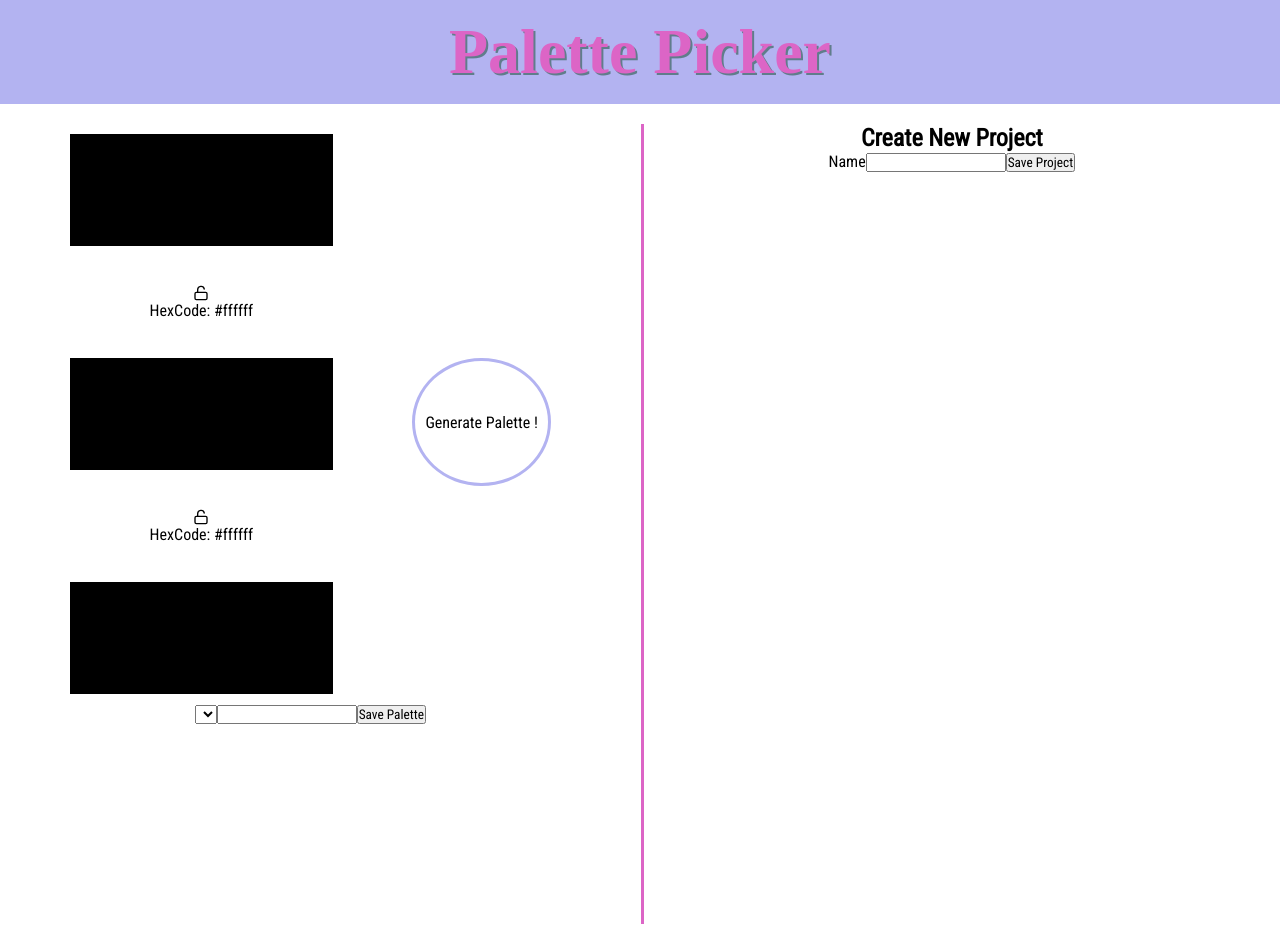
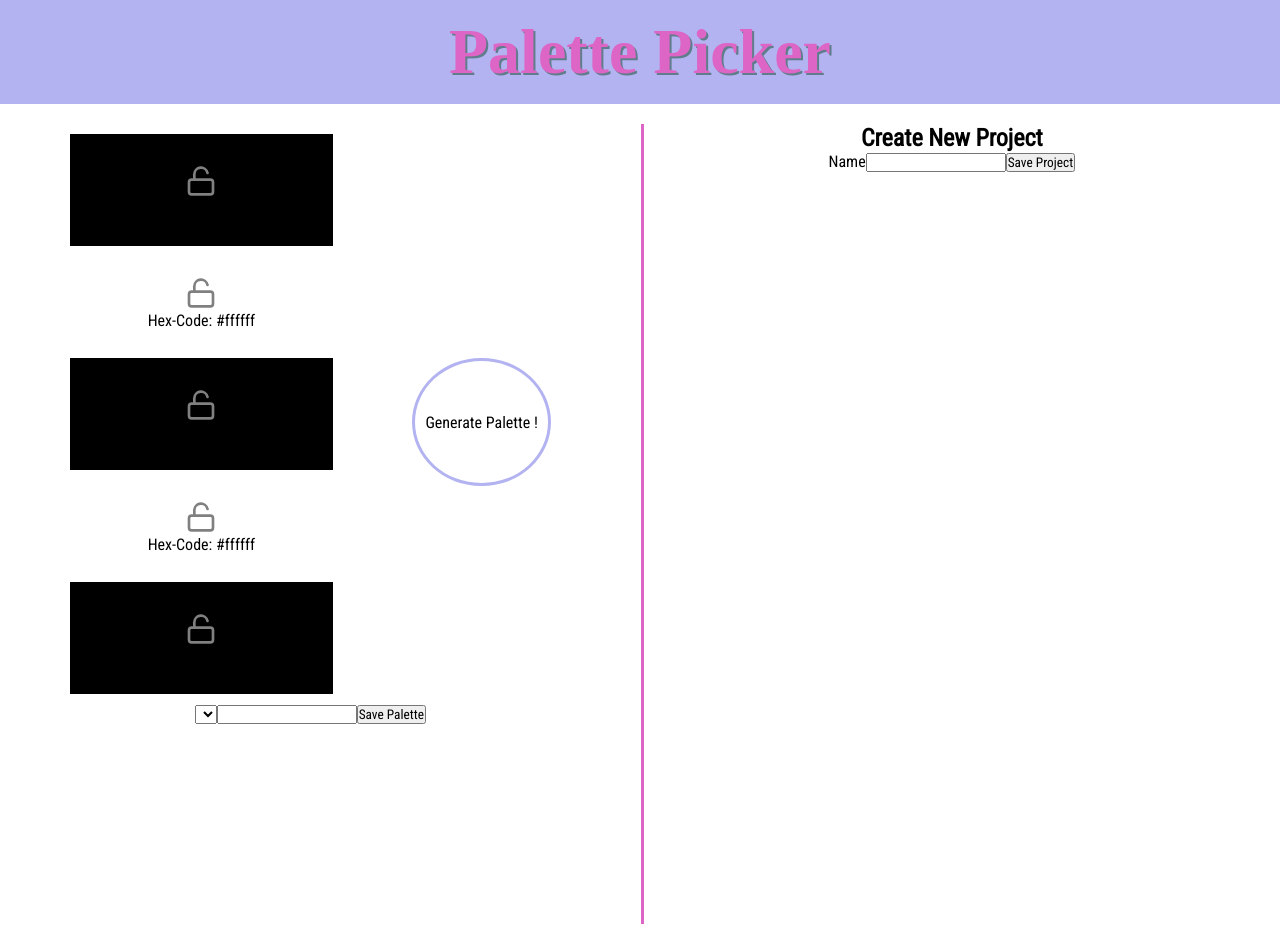
Before and after one commit to spaceplesiosaur/pallete-picker-client, a React (Create React App) app: page / in a window 1280 px wide. Built offline with nearby package versions, Linux system fonts and the light colour scheme; no server answers; a web font is replaced by a local one.

Commit message:
Add style to locks

```diff
--- a/src/Components/Palette/Palette.js
+++ b/src/Components/Palette/Palette.js
@@ -5,12 +5,12 @@ import { FiLock, FiUnlock } from 'react-icons/fi';
 
 const Palette = ({ name, color, frozen, freezeColor }) => {
 
-   const toggleIcon = frozen ? <FiLock/> : <FiUnlock/>;
+   const toggleIcon = frozen ? <FiLock /> : <FiUnlock />;
 
   return (
     <section className='palette' style={{backgroundColor:`${color}`}} onClick={() => freezeColor(name)}>
       {toggleIcon }
-      <p>HexCode: {color}</p>
+      <p>Hex-Code: {color}</p>
     </section>
   )
 };
--- a/src/Components/Palette/Palette.scss
+++ b/src/Components/Palette/Palette.scss
@@ -4,5 +4,9 @@
     justify-content: center;
     flex-direction: column;
     align-items: center;
-
+    svg {
+        font-size: 2em;
+         margin: 2px;
+         color: gray;
+      }
 }
```
